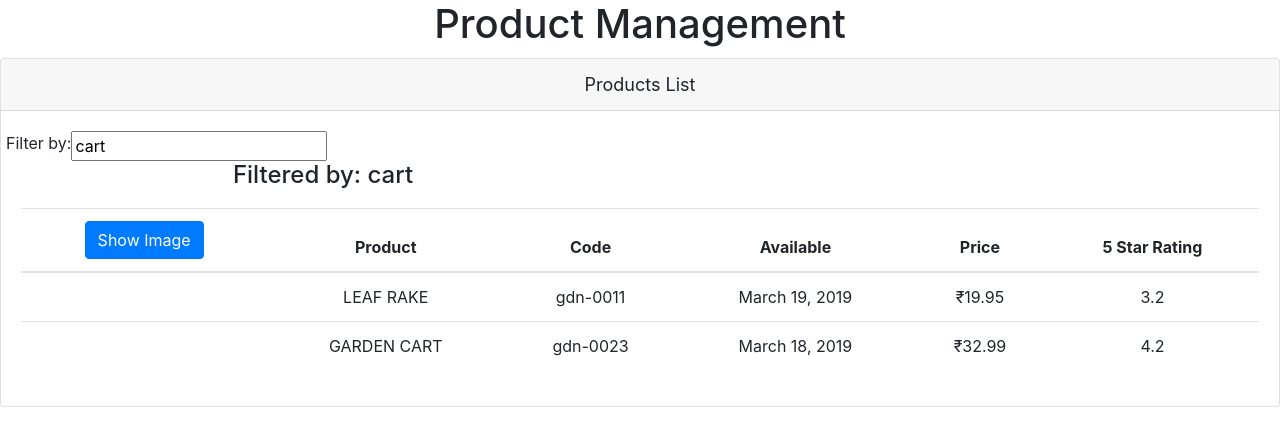
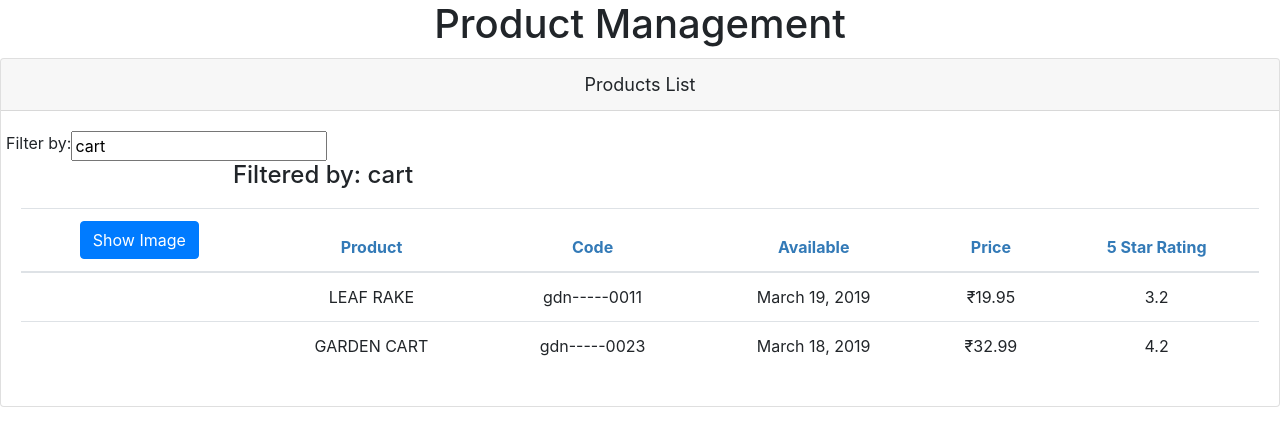
Before and after one commit to SivaKovvuri/Angular, an Angular app: page / in a window 1280 px wide. Shown: the top 446 px of the page. Built offline with nearby package versions, Linux system fonts and the light colour scheme.

Commit message:
Added Custom Pipes

```diff
--- a/src/app/app.module.ts
+++ b/src/app/app.module.ts
@@ -4,9 +4,10 @@ import { NgModule } from '@angular/core';
 import { AppComponent } from './app.component';
 import { ProductsListComponent } from './products/product-list.component';
 import { FormsModule } from '@angular/forms';
+import { ConvertToSpacePipe } from './shared/convert-to-space.pipe';
 
 @NgModule({
-  declarations: [AppComponent, ProductsListComponent],
+  declarations: [AppComponent, ProductsListComponent, ConvertToSpacePipe],
   imports: [BrowserModule, FormsModule],
   bootstrap: [AppComponent],
 })
--- /dev/null
+++ b/src/app/products/product-list.component.css
@@ -0,0 +1,3 @@
+thead{
+    color:#337AB7;
+}
--- a/src/app/products/product-list.component.html
+++ b/src/app/products/product-list.component.html
@@ -26,7 +26,7 @@
           <tr *ngFor="let product of products">
            <td ><img *ngIf="toggle" [src]='product.imageUrl' [style.width.px]='imageWidth' [style.margin.px]='imageMargin' ></td>
              <td>{{product.productName | uppercase}}</td>
-            <td>{{product.productCode | lowercase}}</td>
+            <td>{{product.productCode | lowercase | convertToSpaces:'-'}}</td>
             <td>{{product.releaseDate}}</td>
             <td>{{product.price | currency:'INR':'symbol':'1.2-2'}}</td>
             <td>{{product.starRating}}</td>
--- a/src/app/products/product-list.component.ts
+++ b/src/app/products/product-list.component.ts
@@ -1,11 +1,12 @@
-import { Component } from '@angular/core';
+import { Component, OnInit } from '@angular/core';
 import { IProduct } from './product';
 
 @Component({
   selector: 'pm-productslist',
   templateUrl: './product-list.component.html',
+  styleUrls: ['./product-list.component.css'],
 })
-export class ProductsListComponent {
+export class ProductsListComponent implements OnInit {
   pageTitle: string = 'Products List';
   imageWidth: number = 50;
   imageMargin: number = 2;
@@ -37,4 +38,9 @@ export class ProductsListComponent {
   toggleImage(): void {
     this.toggle = !this.toggle;
   }
+
+  // ngOnInit Must be Implemented
+  ngOnInit(): void {
+    console.log('Inside OnInit Method');
+  }
 }
--- /dev/null
+++ b/src/app/shared/convert-to-space.pipe.ts
@@ -0,0 +1,9 @@
+import { PipeTransform, Pipe } from '@angular/core';
+@Pipe({
+  name: 'convertToSpaces'
+})
+export class ConvertToSpacePipe implements PipeTransform {
+  transform(value: string, character: string): string {
+    return value.replace(character, '-----');
+  }
+}
```
